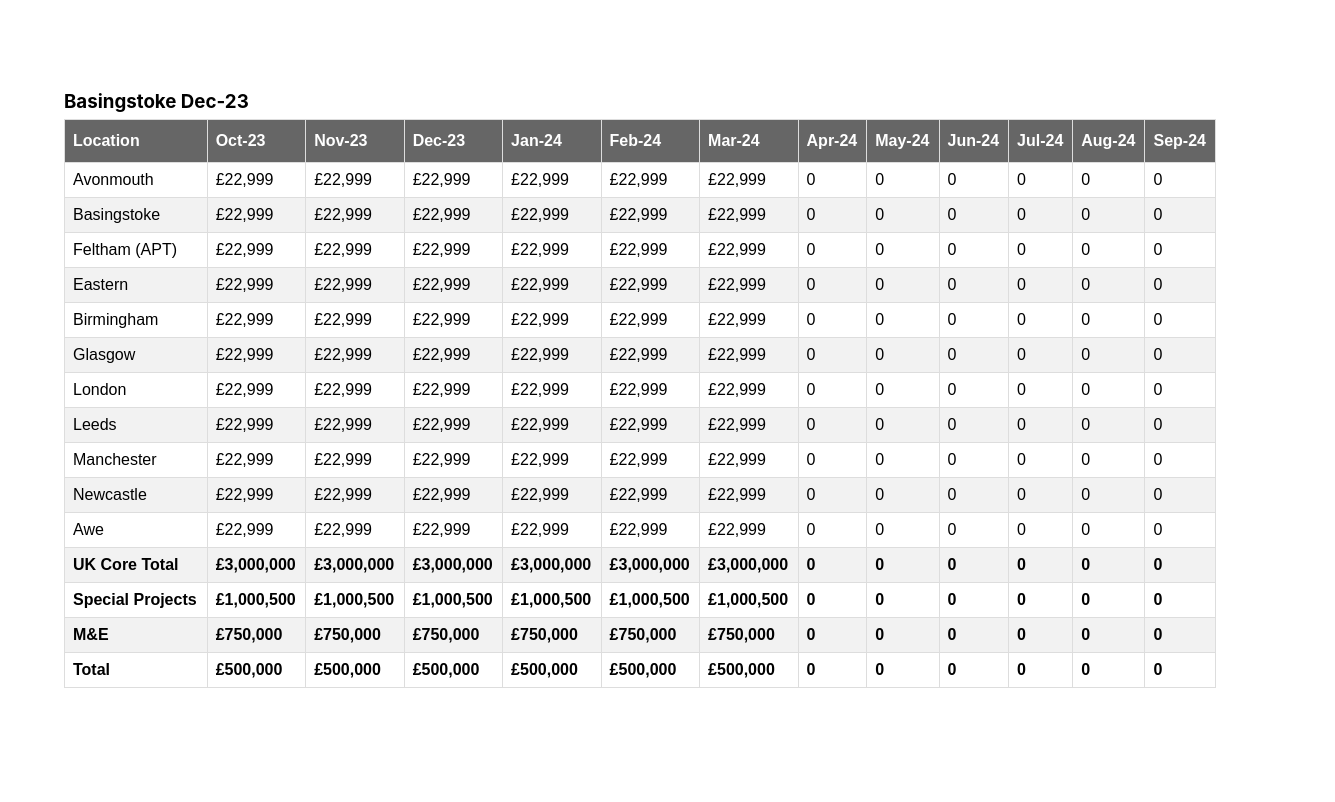
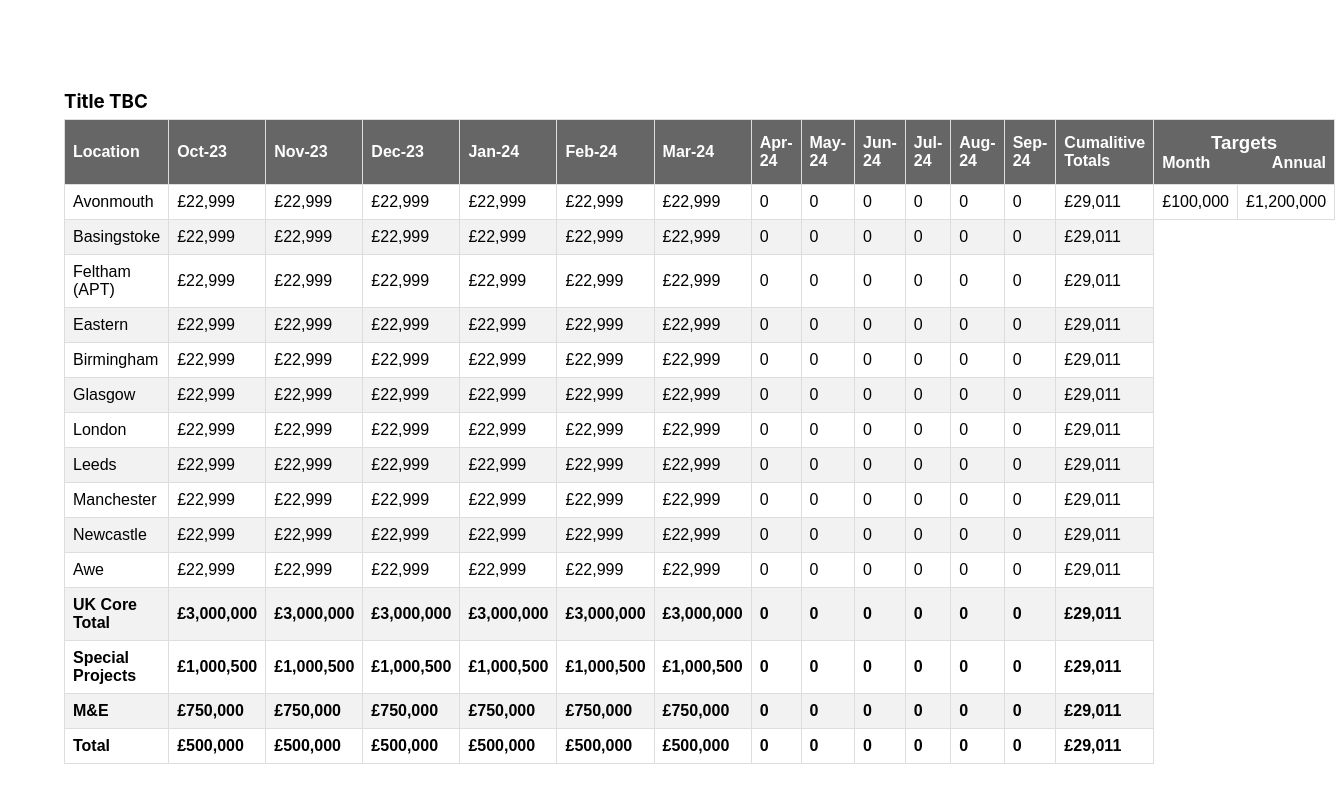
Before and after one commit to stalliardo/contract-awards, a React (Create React App) app in the folder client/: page /awards-totals in a window 1280 px wide. Shown: the whole page, 1335 px wide, since content can reach past the window. Built offline with nearby package versions, Linux system fonts and the light colour scheme.

Commit message:
Css Changes to the table

```diff
--- a/client/src/components/awards/AwardsTotals.js
+++ b/client/src/components/awards/AwardsTotals.js
@@ -7,7 +7,7 @@ const AwardsTotals = () => {
                 {/* <SelectMenu placeholder="Dec-23"/> */}
             </div>
             <div className='awards-page-table-container'>
-                <h3>Basingstoke Dec-23</h3>
+                <h3>Title TBC</h3>
 
                 <table id="awards-table">
                     <thead>
@@ -25,6 +25,27 @@ const AwardsTotals = () => {
                             <th>Jul-24</th>
                             <th>Aug-24</th>
                             <th>Sep-24</th>
+
+                            {/* Test positioning below */}
+                            <th>Cumalitive Totals</th>
+                            <th colSpan="2">
+                                <div className='cumulative-totals-container'>
+                                    <div>
+                                        <h3>Targets</h3>
+                                    </div>
+                                    <div className='cumulative-totals-m-a'>
+                                        <div>
+                                            Month
+                                        </div>
+                                        <div>
+                                            Annual
+                                        </div>
+                                    </div>
+                                </div>
+                            </th>
+                            {/* <th colSpan="2">
+                                Targets
+                            </th> */}
                         </tr>
                     </thead>
                     <tbody>
@@ -42,6 +63,14 @@ const AwardsTotals = () => {
                             <td>0</td>
                             <td>0</td>
                             <td>0</td>
+                            <td>£29,011</td>
+                            <td>
+                                £100,000
+                            </td>
+                            <td>
+                                £1,200,000
+                            </td>
+
                         </tr>
                         <tr>
                             <td>Basingstoke</td>
@@ -57,6 +86,8 @@ const AwardsTotals = () => {
                             <td>0</td>
                             <td>0</td>
                             <td>0</td>
+                            <td>£29,011</td>
+
                         </tr>
                         <tr>
                             <td>Feltham (APT)</td>
@@ -72,6 +103,8 @@ const AwardsTotals = () => {
                             <td>0</td>
                             <td>0</td>
                             <td>0</td>
+                            <td>£29,011</td>
+
                         </tr>
                         <tr>
                             <td>Eastern</td>
@@ -87,6 +120,7 @@ const AwardsTotals = () => {
                             <td>0</td>
                             <td>0</td>
                             <td>0</td>
+                            <td>£29,011</td>
                         </tr>
                         <tr>
                             <td>Birmingham</td>
@@ -102,6 +136,7 @@ const AwardsTotals = () => {
                             <td>0</td>
                             <td>0</td>
                             <td>0</td>
+                            <td>£29,011</td>
                         </tr>
                         <tr>
                             <td>Glasgow</td>
@@ -117,6 +152,7 @@ const AwardsTotals = () => {
                             <td>0</td>
                             <td>0</td>
                             <td>0</td>
+                            <td>£29,011</td>
                         </tr>
                         <tr>
                             <td>London</td>
@@ -132,6 +168,7 @@ const AwardsTotals = () => {
                             <td>0</td>
                             <td>0</td>
                             <td>0</td>
+                            <td>£29,011</td>
                         </tr>
                         <tr>
                             <td>Leeds</td>
@@ -147,6 +184,7 @@ const AwardsTotals = () => {
                             <td>0</td>
                             <td>0</td>
                             <td>0</td>
+                            <td>£29,011</td>
                         </tr>
                         <tr>
                             <td>Manchester</td>
@@ -162,6 +200,7 @@ const AwardsTotals = () => {
                             <td>0</td>
                             <td>0</td>
                             <td>0</td>
+                            <td>£29,011</td>
                         </tr>
                         <tr>
                             <td>Newcastle</td>
@@ -177,6 +216,7 @@ const AwardsTotals = () => {
                             <td>0</td>
                             <td>0</td>
                             <td>0</td>
+                            <td>£29,011</td>
                         </tr>
                         <tr>
                             <td>Awe</td>
@@ -192,6 +232,7 @@ const AwardsTotals = () => {
                             <td>0</td>
                             <td>0</td>
                             <td>0</td>
+                            <td>£29,011</td>
                         </tr>
 
                         {/* Totals below here */}
@@ -209,6 +250,7 @@ const AwardsTotals = () => {
                             <td>0</td>
                             <td>0</td>
                             <td>0</td>
+                            <td>£29,011</td>
                         </tr>
                         <tr className='bold-cells'>
                             <td>Special Projects</td>
@@ -224,6 +266,7 @@ const AwardsTotals = () => {
                             <td>0</td>
                             <td>0</td>
                             <td>0</td>
+                            <td>£29,011</td>
                         </tr>
 
                         <tr className='bold-cells'>
@@ -240,6 +283,7 @@ const AwardsTotals = () => {
                             <td>0</td>
                             <td>0</td>
                             <td>0</td>
+                            <td>£29,011</td>
                         </tr>
 
                         <tr className='bold-cells'>
@@ -256,6 +300,7 @@ const AwardsTotals = () => {
                             <td>0</td>
                             <td>0</td>
                             <td>0</td>
+                            <td>£29,011</td>
                         </tr>
 
                         {/* <tr className='last-row'>
--- a/client/src/components/awards/awards.css
+++ b/client/src/components/awards/awards.css
@@ -29,4 +29,18 @@
     .bold-cells {
         font-weight: bold;
     }
+
+    .cumulative-totals-container {
+        display: flex;
+        flex-direction: column;
+        text-align: center;
+    }
+
+    .cumulative-totals-m-a {
+        display: flex;
+        flex-direction: row;
+        justify-content: space-between;
+    }
+
+
 }
```
